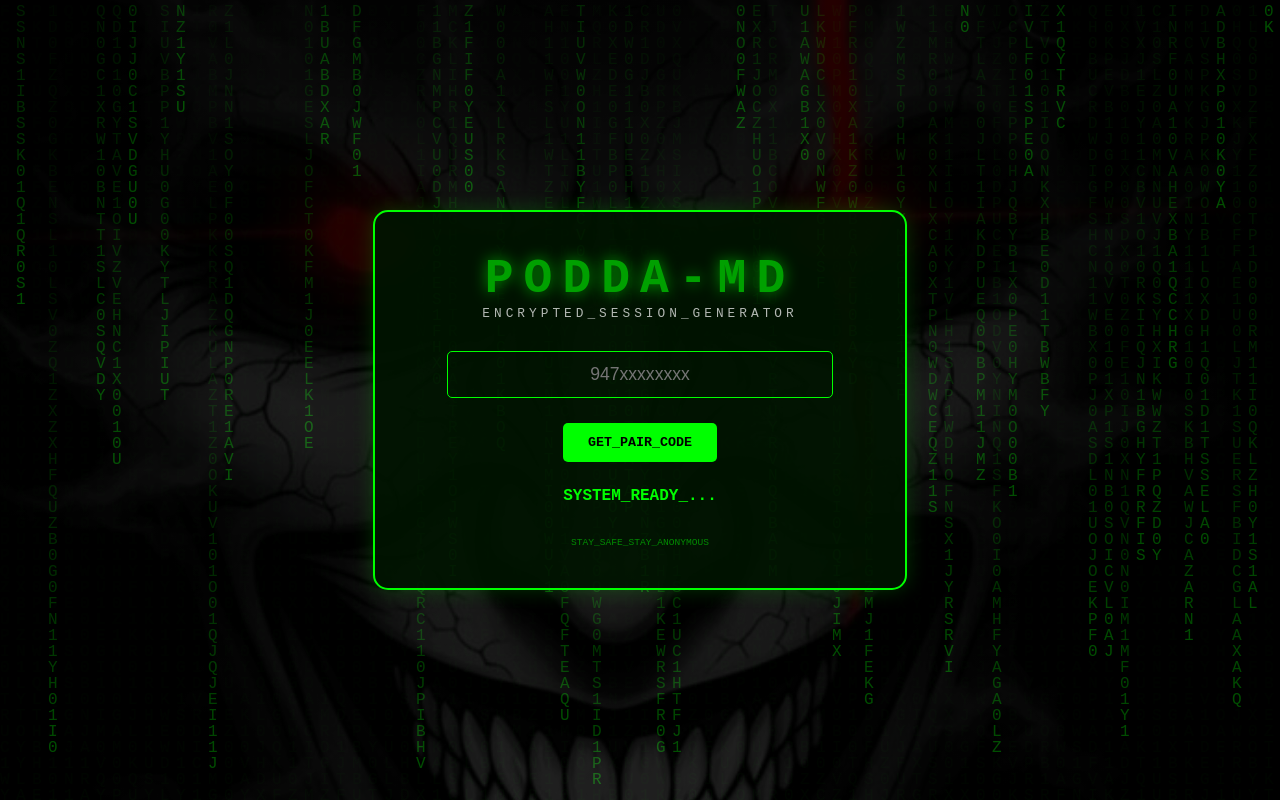
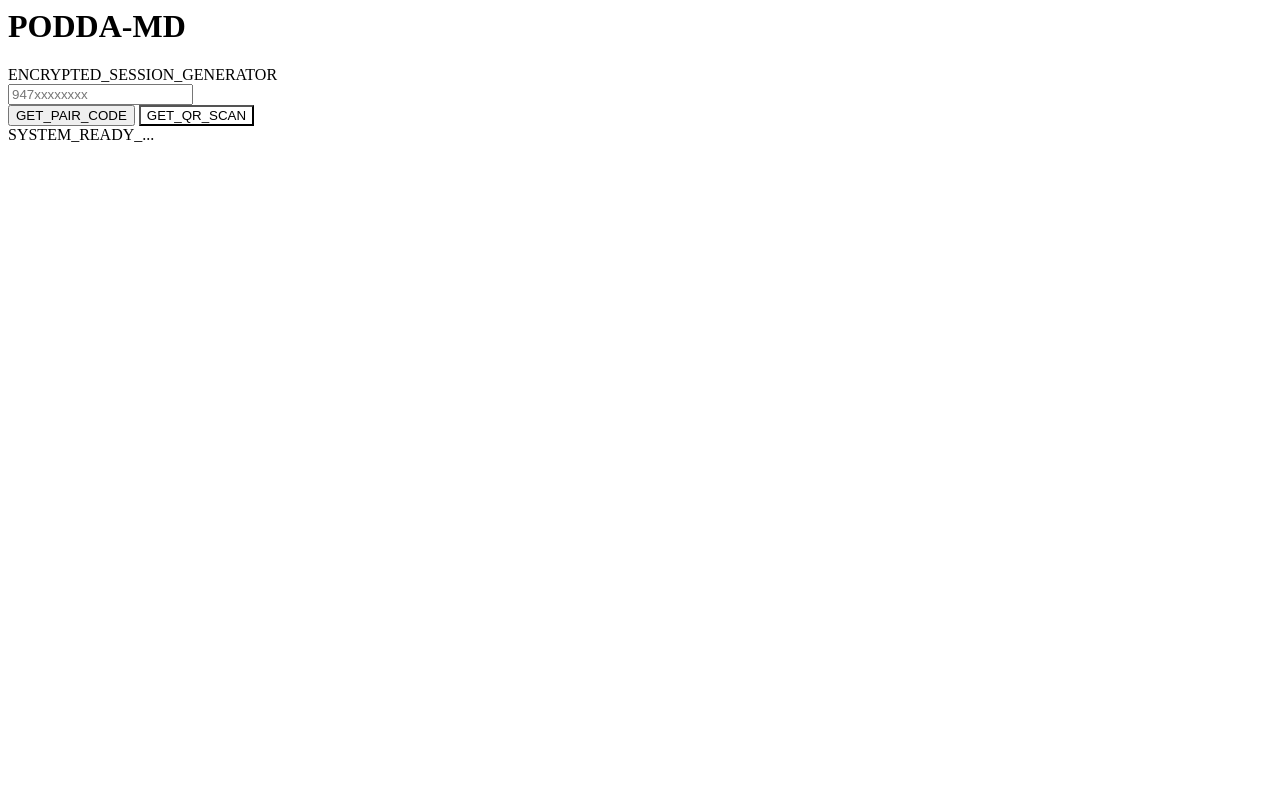
Before and after one commit to Iroshanapragith120/sessonnew, a website: page public/index.html in a window 1280 px wide. Drawn offline with Linux system fonts and the light colour scheme.

Commit message:
Update index.html

```diff
--- a/public/index.html
+++ b/public/index.html
@@ -1,149 +1,3 @@
-<!DOCTYPE html>
-<html lang="en">
-<head>
-    <meta charset="UTF-8">
-    <meta name="viewport" content="width=device-width, initial-scale=1.0">
-    <title>PODDA-MD | TERMINAL</title>
-    <style>
-        :root {
-            --glow-green: #0f0;
-            --error-red: #ff0000;
-        }
-
-        body {
-            margin: 0;
-            padding: 0;
-            background: #000;
-            background-image: linear-gradient(rgba(0, 0, 0, 0.8), rgba(0, 0, 0, 0.8)), url('bg.jpg');
-            background-size: cover;
-            background-position: center;
-            background-attachment: fixed;
-            color: var(--glow-green);
-            font-family: 'Courier New', monospace;
-            overflow: hidden;
-            display: flex;
-            justify-content: center;
-            align-items: center;
-            height: 100vh;
-        }
-
-        canvas {
-            position: fixed;
-            top: 0;
-            left: 0;
-            z-index: -1;
-            opacity: 0.3;
-        }
-
-        .terminal-box {
-            background: rgba(0, 20, 0, 0.9);
-            border: 2px solid var(--glow-green);
-            padding: 40px;
-            border-radius: 15px;
-            box-shadow: 0 0 20px rgba(0, 255, 0, 0.2);
-            text-align: center;
-            width: 90%;
-            max-width: 450px;
-            position: relative;
-            z-index: 10;
-        }
-
-        h1 {
-            font-size: 3em;
-            letter-spacing: 10px;
-            margin: 0;
-            text-shadow: 0 0 15px var(--glow-green);
-            animation: pulse 2s infinite;
-        }
-
-        @keyframes pulse {
-            0% { opacity: 1; }
-            50% { opacity: 0.6; }
-            100% { opacity: 1; }
-        }
-
-        .subtitle {
-            font-size: 0.8em;
-            letter-spacing: 4px;
-            margin-bottom: 30px;
-            color: #fff;
-            opacity: 0.7;
-        }
-
-        input {
-            background: transparent;
-            border: 1px solid var(--glow-green);
-            color: #fff;
-            padding: 12px;
-            width: 80%;
-            text-align: center;
-            font-size: 1.1em;
-            outline: none;
-            margin-bottom: 20px;
-            border-radius: 5px;
-        }
-
-        button {
-            background: var(--glow-green);
-            color: #000;
-            border: none;
-            padding: 12px 25px;
-            font-weight: bold;
-            cursor: pointer;
-            transition: 0.3s;
-            margin: 5px;
-            border-radius: 5px;
-            font-family: 'Courier New', monospace;
-        }
-
-        button:hover {
-            box-shadow: 0 0 20px var(--glow-green);
-            transform: scale(1.05);
-        }
-
-        #status-msg {
-            margin-top: 20px;
-            font-weight: bold;
-            min-height: 20px;
-            transition: 0.3s;
-        }
-
-        /* Error Styles */
-        .error-state {
-            border-color: var(--error-red) !important;
-            color: var(--error-red) !important;
-            box-shadow: 0 0 30px rgba(255, 0, 0, 0.4) !important;
-            animation: shake 0.4s cubic-bezier(.36,.07,.19,.97) both;
-        }
-
-        @keyframes shake {
-            10%, 90% { transform: translate3d(-1px, 0, 0); }
-            20%, 80% { transform: translate3d(2px, 0, 0); }
-            30%, 50%, 70% { transform: translate3d(-4px, 0, 0); }
-            40%, 60% { transform: translate3d(4px, 0, 0); }
-        }
-
-        #pair-code-display {
-            font-size: 2.5em;
-            color: #fff;
-            margin-top: 20px;
-            padding: 10px;
-            border: 2px dashed var(--glow-green);
-            display: none;
-            background: rgba(0, 50, 0, 0.5);
-        }
-
-        .footer {
-            margin-top: 30px;
-            font-size: 0.6em;
-            opacity: 0.5;
-        }
-    </style>
-</head>
-<body>
-
-<canvas id="matrix"></canvas>
-
 <div class="terminal-box" id="main-container">
     <h1>PODDA-MD</h1>
     <div class="subtitle">ENCRYPTED_SESSION_GENERATOR</div>
@@ -152,71 +6,55 @@
 
     <div id="btn-group">
         <button onclick="getPairCode()">GET_PAIR_CODE</button>
+        <button onclick="getQR()" style="background: #fff; color: #000;">GET_QR_SCAN</button>
+    </div>
+
+    <div id="qr-box" style="display:none; margin-top: 20px;">
+        <img id="qr-img" src="" style="border: 5px solid #fff; width: 200px;">
+        <p style="font-size: 0.7em;">SCAN THIS WITH WHATSAPP</p>
     </div>
 
     <div id="pair-code-display"></div>
     <div id="status-msg">SYSTEM_READY_...</div>
-
-    <div class="footer">STAY_SAFE_STAY_ANONYMOUS</div>
 </div>
 
 <script>
-    // Matrix Rain Effect
-    const canvas = document.getElementById('matrix');
-    const ctx = canvas.getContext('2d');
-    canvas.height = window.innerHeight;
-    canvas.width = window.innerWidth;
-    const characters = "01010101ABCDEFGHIJKLMNOPQRSTUVWXYZ";
-    const fontSize = 16;
-    const columns = canvas.width / fontSize;
-    const drops = Array(Math.floor(columns)).fill(1);
+    // QR එක ගන්න function එක
+    async function getQR() {
+        const qrBox = document.getElementById('qr-box');
+        const qrImg = document.getElementById('qr-img');
+        const statusMsg = document.getElementById('status-msg');
 
-    function drawMatrix() {
-        ctx.fillStyle = "rgba(0, 0, 0, 0.05)";
-        ctx.fillRect(0, 0, canvas.width, canvas.height);
-        ctx.fillStyle = "#0f0";
-        ctx.font = fontSize + "px monospace";
-        for (let i = 0; i < drops.length; i++) {
-            const text = characters.charAt(Math.floor(Math.random() * characters.length));
-            ctx.fillText(text, i * fontSize, drops[i] * fontSize);
-            if (drops[i] * fontSize > canvas.height && Math.random() > 0.975) drops[i] = 0;
-            drops[i]++;
-        }
+        statusMsg.innerText = "FETCHING_QR_CODE...";
+
+        const interval = setInterval(async () => {
+            const res = await fetch('/qr');
+            const data = await res.json();
+            if (data.qr) {
+                qrImg.src = data.qr;
+                qrBox.style.display = 'block';
+                statusMsg.innerText = "QR_LOADED: SCAN NOW";
+                clearInterval(interval);
+            }
+        }, 3000);
     }
-    setInterval(drawMatrix, 50);
 
-    // Pairing Function
+    // Pairing function එක (කලින් එකමයි)
     async function getPairCode() {
         const num = document.getElementById('number').value;
         const statusMsg = document.getElementById('status-msg');
         const container = document.getElementById('main-container');
-        const pairDisplay = document.getElementById('pair-code-display');
-
-        // Reset
-        container.classList.remove('error-state');
-        statusMsg.style.color = "var(--glow-green)";
-        statusMsg.innerText = "BYPASSING_SECURITY...";
-        pairDisplay.style.display = 'none';
-
         try {
             const res = await fetch(`/pair?number=${num}`);
             const data = await res.json();
-
             if (res.ok && data.code) {
-                statusMsg.innerText = "ACCESS_GRANTED!";
-                pairDisplay.innerText = data.code;
-                pairDisplay.style.display = 'block';
-            } else {
-                throw new Error(data.error || "INVALID_REQUEST");
-            }
+                document.getElementById('pair-code-display').innerText = data.code;
+                document.getElementById('pair-code-display').style.display = 'block';
+                statusMsg.innerText = "CODE_GENERATED!";
+            } else { throw new Error(data.error); }
         } catch (e) {
-            // Error Styling
             container.classList.add('error-state');
-            statusMsg.style.color = "var(--error-red)";
-            statusMsg.innerText = "ACCESS_DENIED: " + e.message;
+            statusMsg.innerText = "DENIED: " + e.message;
         }
     }
 </script>
-
-</body>
-</html>
```
